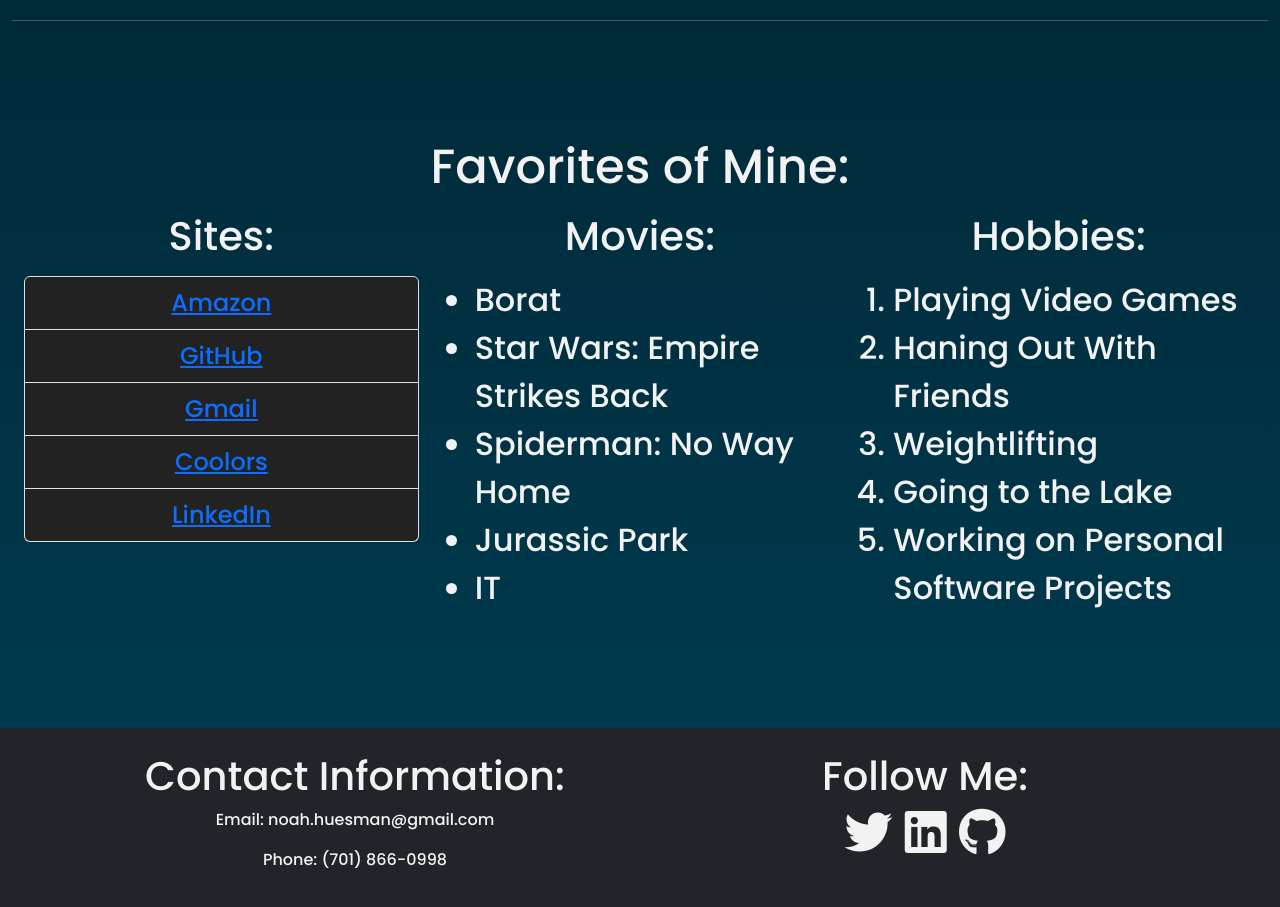
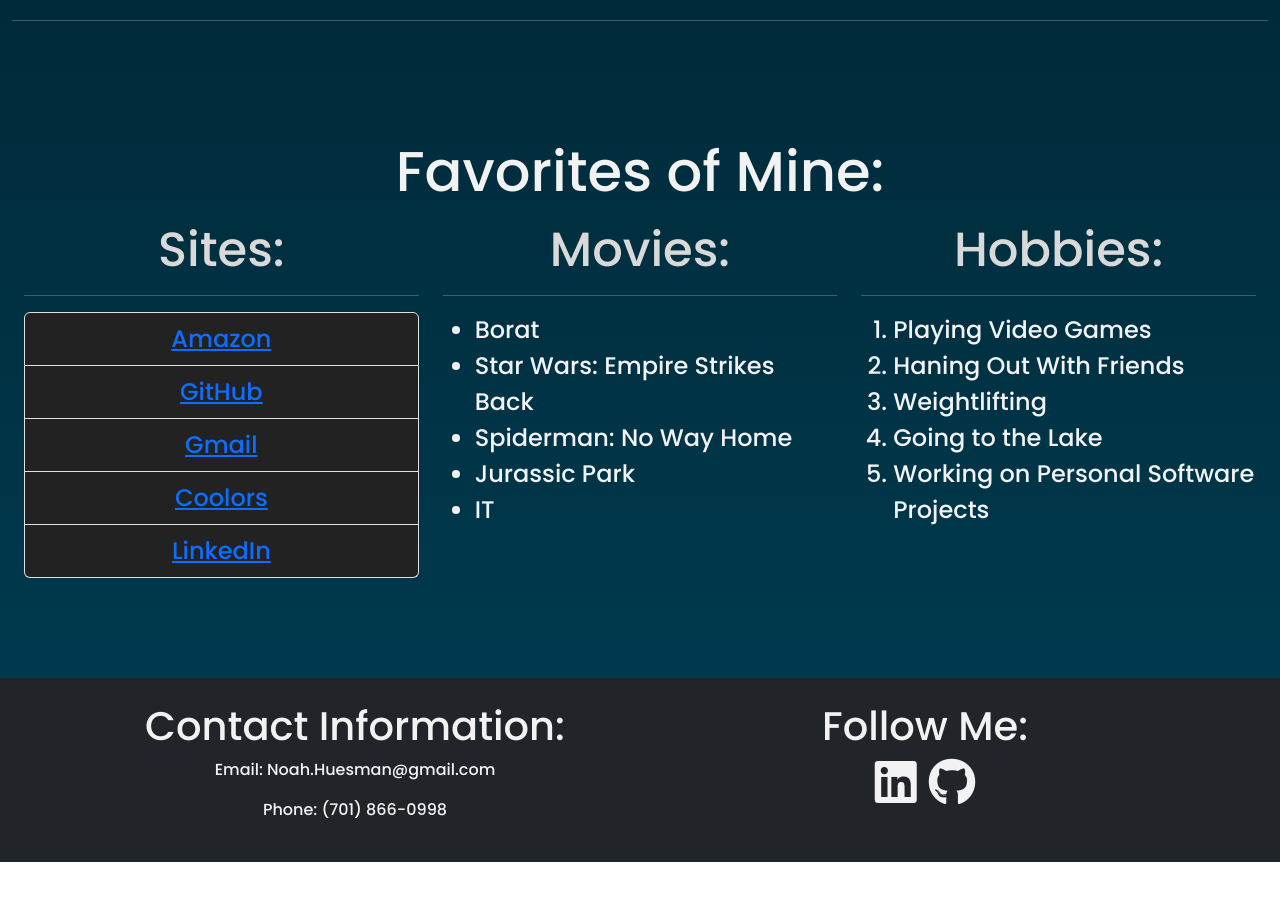
Before and after one commit to CSCI313-Spring2024/assignment-2-nhuesman1043, a plain HTML site: page index.html in a window 1280 px wide. Shown: the part 2300-3207 px from the top of the page. After the commit the page ends 3162 px from the top, so only its background shows below. Drawn offline with nearby package versions, Linux system fonts and the light colour scheme.

Commit message:
Final Touches - Links Added to Footer Icons & Navbar Update

```diff
--- a/index.html
+++ b/index.html
@@ -11,7 +11,7 @@
 </head>
 <body>
     <!--Navbar-->
-    <nav class="navbar navbar-expand-lg navbar-dark bg-dark sticky-top">
+    <nav class="navbar navbar-expand-sm navbar-dark bg-dark sticky-top">
         <div class="collapse navbar-collapse">
             <ul class="navbar-nav mr-auto">
                 <li class="nav-item">
@@ -71,7 +71,6 @@
                 </div>
             </div>
         </div>
-
         <hr>
 
         <!--Schedule Page-->
@@ -169,17 +168,17 @@
                     </table>
             </div>
         </div>
-
         <hr>
 
         <!--Favorites Page-->
         <div class="container-fluid" id="favorites-page">
             <div class="row">
-                <div class="display-5 text-center" id="title">
+                <div class="display-4 text-center" id="title">
                     <p><strong>Favorites of Mine:</strong></p>
                 </div>
                 <div class="col-md-4" id="left">
-                    <p class="text-center display-6">Sites:</p>
+                    <p class="text-center display-5" style="color: #D9D9D9;">Sites:</p>
+                    <hr>
                     <ul class="list-group text-center">
                         <li class="list-group-item"><a href="https://www.amazon.com/" target="_blank">Amazon</a></li>
                         <li class="list-group-item"><a href="https://github.com/" target="_blank">GitHub</a></li>
@@ -189,8 +188,9 @@
                     </ul>
                 </div>
                 <div class="col-md-4">
-                    <p class="text-center display-6">Movies:</p>
-                    <ul style="font-size: xx-large;">
+                    <p class="text-center display-5" style="color: #D9D9D9;">Movies:</p>
+                    <hr>
+                    <ul style="font-size: x-large;">
                         <li>Borat</li>
                         <li>Star Wars: Empire Strikes Back</li>
                         <li>Spiderman: No Way Home</li>
@@ -199,8 +199,9 @@
                     </ul>
                 </div>
                 <div class="col-md-4">
-                    <p class="text-center display-6">Hobbies:</p>
-                    <ol style="font-size: xx-large;">
+                    <p class="text-center display-5" style="color: #D9D9D9;">Hobbies:</p>
+                    <hr>
+                    <ol style="font-size: x-large;">
                         <li>Playing Video Games</li>
                         <li>Haning Out With Friends</li>
                         <li>Weightlifting</li>
@@ -218,15 +219,14 @@
             <div class="row">
                 <div class="col-md-6">
                     <h1>Contact Information:</h1>
-                    <p>Email: noah.huesman@gmail.com</p>
+                    <p>Email: Noah.Huesman@gmail.com</p>
                     <p>Phone: (701) 866-0998</p>
                 </div>
                 <div class="col-md-6">
                     <h1>Follow Me:</h1>
                     <ul class="list-inline">
-                        <li class="list-inline-item "><i class="fab fa-twitter fa-3x"></i></li>
-                        <li class="list-inline-item"><i class="fab fa-linkedin fa-3x"></i></li>
-                        <li class="list-inline-item"><i class="fab fa-github fa-3x"></i></li>
+                        <li class="list-inline-item"><a href="https://www.linkedin.com/in/noah-huesman-6272121bb/" target="_blank"><i class="fab fa-linkedin fa-3x"></i></a></li>
+                        <li class="list-inline-item"><a href="https://github.com/nhuesman1043/" target="_blank"><i class="fab fa-github fa-3x"></i></a></li>
                     </ul>
                 </div>
             </div>
```
